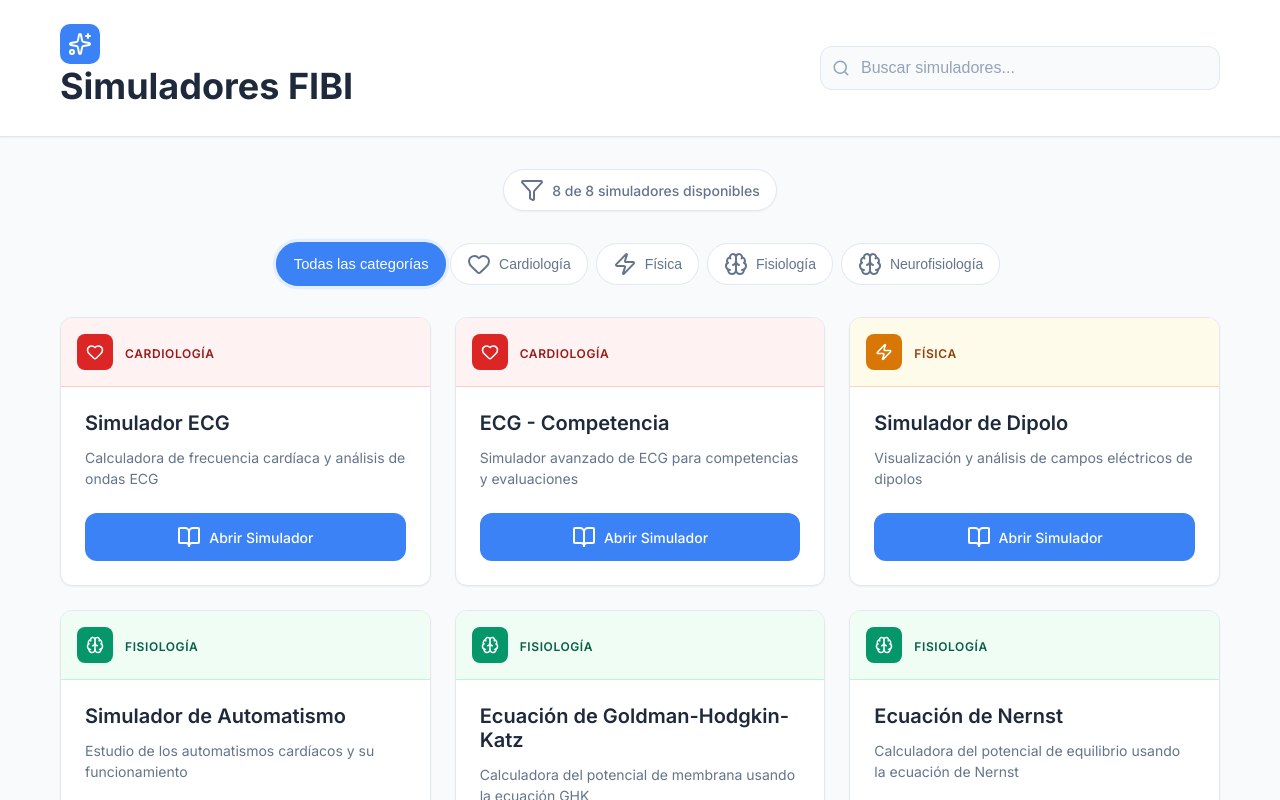
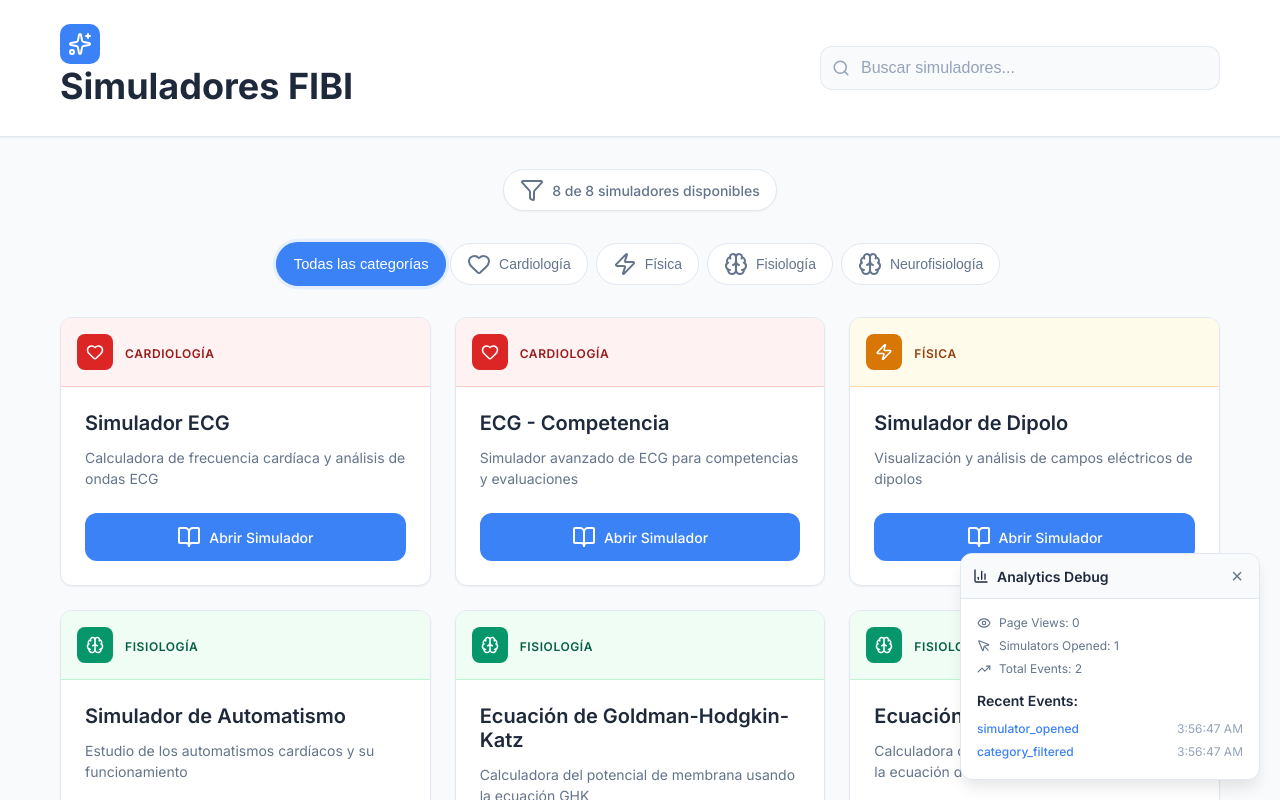
Before and after one commit to edusUNC/biosim, a Next.js app: page / in a window 1280 px wide. Shown: the top 800 px of the page. Built offline with nearby package versions, Linux system fonts and the light colour scheme.

Commit message:
Add more analytics

```diff
--- a/app/globals.css
+++ b/app/globals.css
@@ -527,3 +527,95 @@ body {
 ::-webkit-scrollbar-thumb:hover {
   background: var(--text-secondary);
 }
+
+/* Analytics Debug Component */
+.analytics-debug {
+  position: fixed;
+  bottom: 20px;
+  right: 20px;
+  background: var(--bg-primary);
+  border: 1px solid var(--border-color);
+  border-radius: var(--border-radius);
+  box-shadow: var(--shadow-lg);
+  width: 300px;
+  z-index: 1000;
+  font-size: 0.875rem;
+}
+
+.analytics-debug-header {
+  display: flex;
+  align-items: center;
+  gap: 0.5rem;
+  padding: 0.75rem;
+  background: var(--bg-secondary);
+  border-bottom: 1px solid var(--border-color);
+  border-radius: var(--border-radius) var(--border-radius) 0 0;
+  font-weight: 600;
+  color: var(--text-primary);
+}
+
+.analytics-debug-close {
+  margin-left: auto;
+  background: none;
+  border: none;
+  font-size: 1.25rem;
+  cursor: pointer;
+  color: var(--text-secondary);
+  padding: 0;
+  width: 20px;
+  height: 20px;
+  display: flex;
+  align-items: center;
+  justify-content: center;
+  border-radius: 50%;
+  transition: var(--transition);
+}
+
+.analytics-debug-close:hover {
+  background: var(--bg-tertiary);
+  color: var(--text-primary);
+}
+
+.analytics-debug-content {
+  padding: 1rem;
+}
+
+.analytics-stats {
+  display: flex;
+  flex-direction: column;
+  gap: 0.5rem;
+  margin-bottom: 1rem;
+}
+
+.stat-item {
+  display: flex;
+  align-items: center;
+  gap: 0.5rem;
+  color: var(--text-secondary);
+  font-size: 0.75rem;
+}
+
+.analytics-events h4 {
+  font-size: 0.875rem;
+  font-weight: 600;
+  color: var(--text-primary);
+  margin-bottom: 0.5rem;
+}
+
+.event-item {
+  display: flex;
+  justify-content: space-between;
+  align-items: center;
+  padding: 0.25rem 0;
+  font-size: 0.75rem;
+  color: var(--text-secondary);
+}
+
+.event-type {
+  font-weight: 500;
+  color: var(--primary-color);
+}
+
+.event-time {
+  color: var(--text-light);
+}
--- a/app/page.tsx
+++ b/app/page.tsx
@@ -1,10 +1,12 @@
 'use client';
 
-import { useState, useMemo } from 'react';
+import { useState, useMemo, useEffect } from 'react';
 import { simuladores, categorias, Simulador } from '../data/simuladores';
 import { getCategoryColors } from '../data/categoryColors';
 import { useTheme } from '../hooks/useTheme';
+import { useAnalytics } from '../hooks/useAnalytics';
 import Footer from '../components/Footer';
+import AnalyticsDebug from '../components/AnalyticsDebug';
 import { Search, BookOpen, Heart, Brain, Zap, Filter, Sparkles } from 'lucide-react';
 
 export default function Home() {
@@ -13,6 +15,14 @@ export default function Home() {
 
   // Aplicar tema dinámico basado en la categoría seleccionada
   useTheme(categoriaFiltro === 'todas' ? '' : categoriaFiltro);
+
+  // Analytics
+  const { trackCategoryFilter, trackSearch, trackPageView } = useAnalytics();
+
+  // Trackear vista de página al cargar
+  useEffect(() => {
+    trackPageView('home');
+  }, [trackPageView]);
 
   const simuladoresFiltrados = useMemo(() => {
     let filtered = simuladores;
@@ -31,6 +41,20 @@ export default function Home() {
 
     return filtered;
   }, [categoriaFiltro, searchTerm]);
+
+  // Trackear cambios de filtro
+  useEffect(() => {
+    if (categoriaFiltro !== 'todas') {
+      trackCategoryFilter(categoriaFiltro);
+    }
+  }, [categoriaFiltro, trackCategoryFilter]);
+
+  // Trackear búsquedas
+  useEffect(() => {
+    if (searchTerm.trim()) {
+      trackSearch(searchTerm, simuladoresFiltrados.length);
+    }
+  }, [searchTerm, simuladoresFiltrados.length, trackSearch]);
 
   const getCategoryIcon = (categoria: string) => {
     const icons = {
@@ -134,6 +158,7 @@ export default function Home() {
       </main>
 
       <Footer />
+      <AnalyticsDebug />
     </div>
   );
 }
@@ -151,6 +176,11 @@ function SimuladorCard({ simulador }: { simulador: Simulador }) {
 
   const Icon = getCategoryIcon(simulador.categoria);
   const categoryColors = getCategoryColors(simulador.categoria);
+  const { trackSimulatorOpen } = useAnalytics();
+
+  const handleSimulatorClick = () => {
+    trackSimulatorOpen(simulador.id, simulador.nombre, simulador.categoria);
+  };
 
   return (
     <div className="simulator-card">
@@ -200,6 +230,7 @@ function SimuladorCard({ simulador }: { simulador: Simulador }) {
           target="_blank"
           rel="noopener noreferrer"
           className="card-button"
+          onClick={handleSimulatorClick}
         >
           <BookOpen />
           Abrir Simulador
--- /dev/null
+++ b/components/AnalyticsDebug.tsx
@@ -0,0 +1,83 @@
+'use client';
+
+import { useState, useEffect } from 'react';
+import { BarChart3, Eye, MousePointer, TrendingUp } from 'lucide-react';
+
+interface AnalyticsEvent {
+  type: string;
+  data: any;
+  timestamp: string;
+}
+
+export default function AnalyticsDebug() {
+  const [events, setEvents] = useState<AnalyticsEvent[]>([]);
+  const [isVisible, setIsVisible] = useState(false);
+
+  useEffect(() => {
+    // Solo mostrar en desarrollo
+    if (process.env.NODE_ENV === 'development') {
+      setIsVisible(true);
+    }
+  }, []);
+
+  useEffect(() => {
+    // Simular eventos de analytics para debug
+    const mockEvents: AnalyticsEvent[] = [
+      {
+        type: 'simulator_opened',
+        data: { simulator_id: 'ecg', simulator_name: 'Simulador ECG', category: 'Cardiología' },
+        timestamp: new Date().toISOString()
+      },
+      {
+        type: 'category_filtered',
+        data: { category: 'Cardiología' },
+        timestamp: new Date().toISOString()
+      }
+    ];
+    setEvents(mockEvents);
+  }, []);
+
+  if (!isVisible) return null;
+
+  return (
+    <div className="analytics-debug">
+      <div className="analytics-debug-header">
+        <BarChart3 size={16} />
+        <span>Analytics Debug</span>
+        <button
+          onClick={() => setIsVisible(false)}
+          className="analytics-debug-close"
+        >
+          ×
+        </button>
+      </div>
+      <div className="analytics-debug-content">
+        <div className="analytics-stats">
+          <div className="stat-item">
+            <Eye size={14} />
+            <span>Page Views: {events.filter(e => e.type === 'page_view').length}</span>
+          </div>
+          <div className="stat-item">
+            <MousePointer size={14} />
+            <span>Simulators Opened: {events.filter(e => e.type === 'simulator_opened').length}</span>
+          </div>
+          <div className="stat-item">
+            <TrendingUp size={14} />
+            <span>Total Events: {events.length}</span>
+          </div>
+        </div>
+        <div className="analytics-events">
+          <h4>Recent Events:</h4>
+          {events.slice(-3).map((event, index) => (
+            <div key={index} className="event-item">
+              <span className="event-type">{event.type}</span>
+              <span className="event-time">
+                {new Date(event.timestamp).toLocaleTimeString()}
+              </span>
+            </div>
+          ))}
+        </div>
+      </div>
+    </div>
+  );
+}
--- /dev/null
+++ b/config/analytics.ts
@@ -0,0 +1,37 @@
+export const ANALYTICS_CONFIG = {
+  // Habilitar/deshabilitar analytics
+  enabled: process.env.NODE_ENV === 'production' || process.env.NEXT_PUBLIC_ANALYTICS_ENABLED === 'true',
+
+  // Eventos que queremos trackear
+  events: {
+    simulator_opened: true,
+    category_filtered: true,
+    search_performed: true,
+    page_view: true,
+    filter_changed: true,
+    time_spent: true
+  },
+
+  // Configuración de timeouts
+  timeouts: {
+    session_timeout: 30 * 60 * 1000, // 30 minutos
+    page_view_delay: 2000 // 2 segundos para considerar una vista válida
+  },
+
+  // Categorías de simuladores para analytics
+  categories: {
+    cardiologia: 'Cardiología',
+    fisiologia: 'Fisiología',
+    fisica: 'Física',
+    neurofisiologia: 'Neurofisiología'
+  }
+};
+
+export const ANALYTICS_EVENTS = {
+  SIMULATOR_OPENED: 'simulator_opened',
+  CATEGORY_FILTERED: 'category_filtered',
+  SEARCH_PERFORMED: 'search_performed',
+  PAGE_VIEW: 'page_view',
+  FILTER_CHANGED: 'filter_changed',
+  TIME_SPENT: 'time_spent'
+} as const;
--- /dev/null
+++ b/hooks/useAnalytics.ts
@@ -0,0 +1,55 @@
+import { track } from '@vercel/analytics';
+import { ANALYTICS_CONFIG, ANALYTICS_EVENTS } from '../config/analytics';
+
+export function useAnalytics() {
+  const trackSimulatorOpen = (simulatorId: string, simulatorName: string, category: string) => {
+    if (!ANALYTICS_CONFIG.enabled || !ANALYTICS_CONFIG.events.simulator_opened) return;
+
+    track(ANALYTICS_EVENTS.SIMULATOR_OPENED, {
+      simulator_id: simulatorId,
+      simulator_name: simulatorName,
+      category: category,
+      timestamp: new Date().toISOString(),
+      user_agent: navigator.userAgent,
+      screen_resolution: `${screen.width}x${screen.height}`
+    });
+  };
+
+  const trackCategoryFilter = (category: string) => {
+    if (!ANALYTICS_CONFIG.enabled || !ANALYTICS_CONFIG.events.category_filtered) return;
+
+    track(ANALYTICS_EVENTS.CATEGORY_FILTERED, {
+      category: category,
+      timestamp: new Date().toISOString(),
+      total_simulators: category === 'todas' ? 'all' : 'filtered'
+    });
+  };
+
+  const trackSearch = (searchTerm: string, resultsCount: number) => {
+    if (!ANALYTICS_CONFIG.enabled || !ANALYTICS_CONFIG.events.search_performed) return;
+
+    track(ANALYTICS_EVENTS.SEARCH_PERFORMED, {
+      search_term: searchTerm,
+      results_count: resultsCount,
+      timestamp: new Date().toISOString(),
+      search_length: searchTerm.length
+    });
+  };
+
+  const trackPageView = (page: string) => {
+    if (!ANALYTICS_CONFIG.enabled || !ANALYTICS_CONFIG.events.page_view) return;
+
+    track(ANALYTICS_EVENTS.PAGE_VIEW, {
+      page: page,
+      timestamp: new Date().toISOString(),
+      referrer: document.referrer || 'direct'
+    });
+  };
+
+  return {
+    trackSimulatorOpen,
+    trackCategoryFilter,
+    trackSearch,
+    trackPageView
+  };
+}
```
